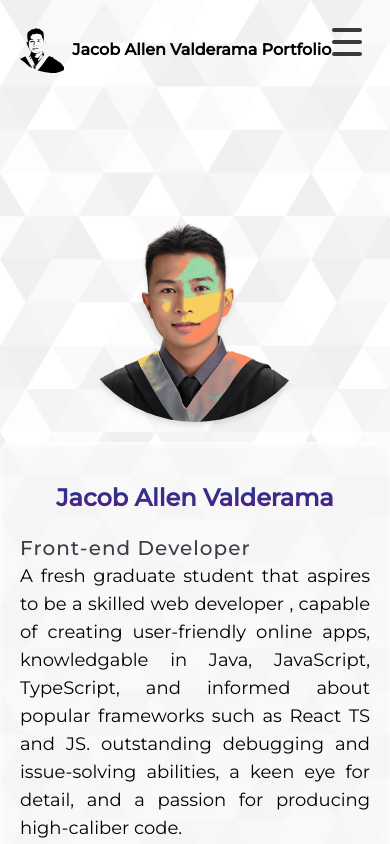
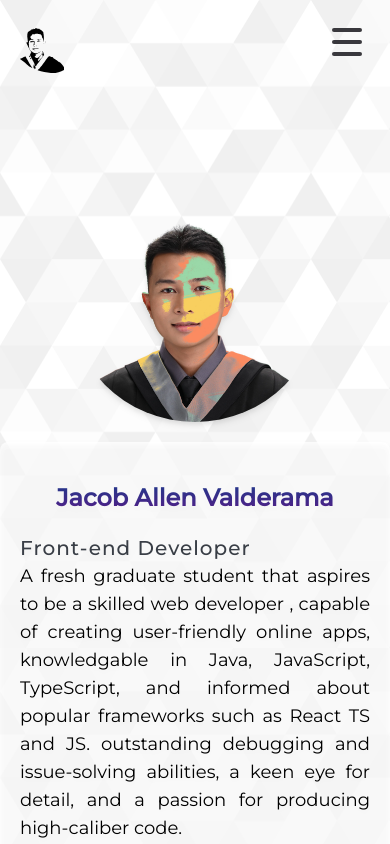
Before and after one commit to DropitupQwerty/MyNewPortfolio, a React (Vite) app: page / in a window 390 px wide. Shown: the top 844 px of the page. Built offline with nearby package versions, Linux system fonts and the light colour scheme.

Commit message:
Overflow hidden

```diff
--- a/src/components/AppNavigationBar/index.tsx
+++ b/src/components/AppNavigationBar/index.tsx
@@ -17,7 +17,7 @@ export const AppNavigationBar = (props : AppNavigationBarProps) => {
             <div className='absolute m-5 md:hidden '>
                 <a href='/' className='flex items-center font-bold gap-2'>
                     <img src={logo} className='h-[60px] '/>
-                    Jacob Allen Valderama Portfolio
+
                 </a>
             </div>
             <div className='fixed z-[99999] flex top-0 justify-end w-full '>
--- a/src/page/HomePage/Projects/index.tsx
+++ b/src/page/HomePage/Projects/index.tsx
@@ -48,7 +48,7 @@ export const Projects = () => {
                         <p className='text-[16px] md:text-[20px]'>Here you will find some of the personal and clients projects and project that I collaborated with</p>
                     </div>
                 </div>
-                <div ref={ref} className='grid grid-cols-1 lg:grid-cols-2 gap-4 justify-center z-[10] rounded-lg lg:p-10'>
+                <div ref={ref} className='grid grid-cols-1 lg:grid-cols-2 gap-4 justify-center z-[10] rounded-lg lg:p-10 overflow-hidden'>
 
                     {projects.map((project, index)=>
                         <div key={index} className={`duration-1000 transition-all ${currentView ? 'translate-x-0 opacity-100' : index + 1 % 2 == 0 ? '-translate-x-10 opacity-0' :'translate-x-10 opacity-0'}`} style={{transitionDuration : `${(index*1)}s` }}>
```
